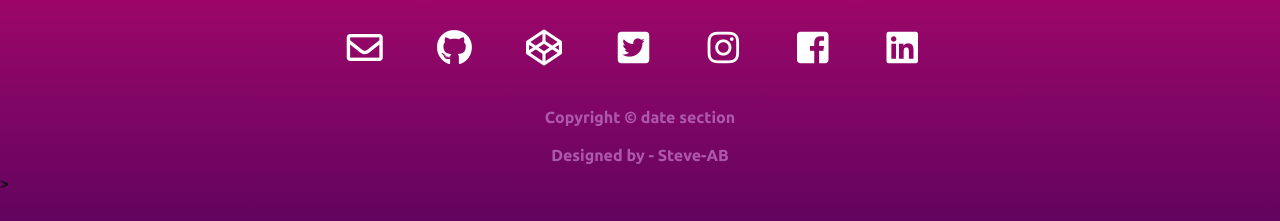
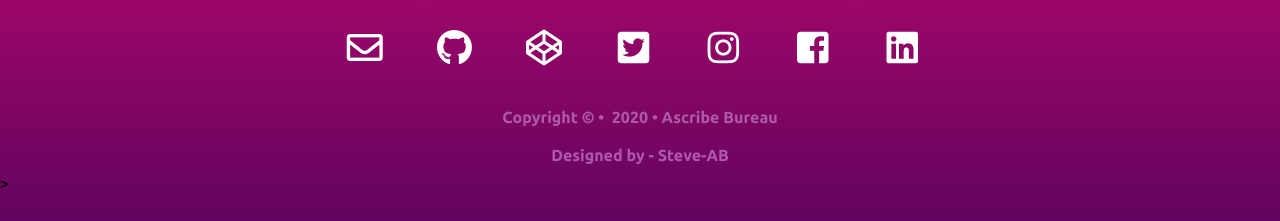
Before and after one commit to Steve-AB/Steve-AB.github.io, a Jekyll site: the page built from index.html, in a window 1280 px wide and 900 px high, scrolled down 1397 px. Shown: the part 676-897 px from the top of the window. Built offline with Jekyll 4.4.1, drawn with Linux system fonts in a browser that asks for light colours; nearby versions of some CDN libraries.

Commit message:
update footer

```diff
--- a/_layouts/default.html
+++ b/_layouts/default.html
@@ -69,9 +69,9 @@
         <div></div>
       </div>
 
-      <h6 class="copyright">
-        Copyright © date section
-      </h6>
+      <h6 class="copyright">Copyright ©&nbsp;&bull;&nbsp;
+      {{ site.time | date: '%Y' }}&nbsp;&bull;&nbsp;Ascribe Bureau</h6>
+
       <h6 class="designed-by">
         <a href="https://steve-ab.github.io">Designed by - Steve-AB</a>
       </h6>
```
